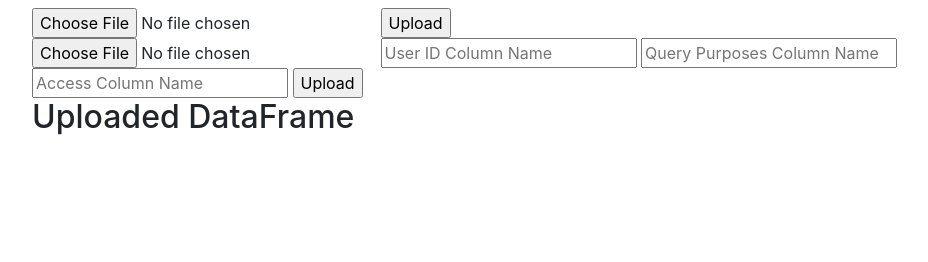
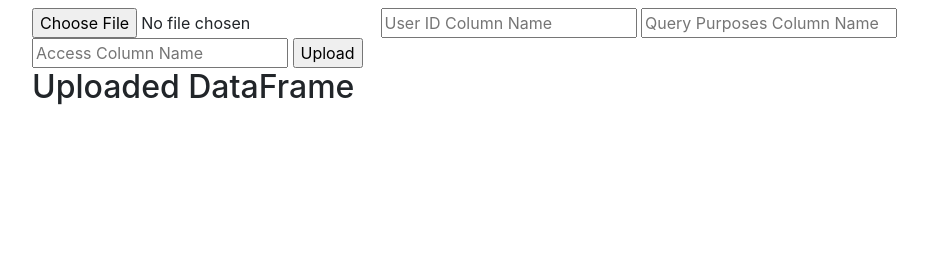
Before and after one commit to cocobird1/TurtleDuck, a Flask app: template TD_server/templates/upload_csv.html in a window 1280 px wide. Shown: the part 94-356 px from the top of the page, without its empty margins (53-981 px from the left). Run offline with Flask 3, Linux system fonts and the light colour scheme; the template is opened without the code that fills it, so the values that code supplies are empty; some libraries are stand-ins or nearby versions.

Commit message:
Remove extra CSV form upload option

```diff
--- a/TD_server/templates/upload_csv.html
+++ b/TD_server/templates/upload_csv.html
@@ -5,10 +5,6 @@
 </script>
 {% block content %}
 <h2>Upload CSV for Analyst: {{ analyst_name }}</h2>
-<form id="uploadForm" action="/upload-csv/william" method="post" enctype="multipart/form-data">
-  <input type="file" name="file" id="fileInput" required>
-  <input type="submit" value="Upload">
-</form>
 <form id="uploadForm" action="/upload-csv/william" method="post" enctype="multipart/form-data">
   <input type="file" name="file" id="fileInput" required>
   <input type="text" name="userid_column" placeholder="User ID Column Name">
```
